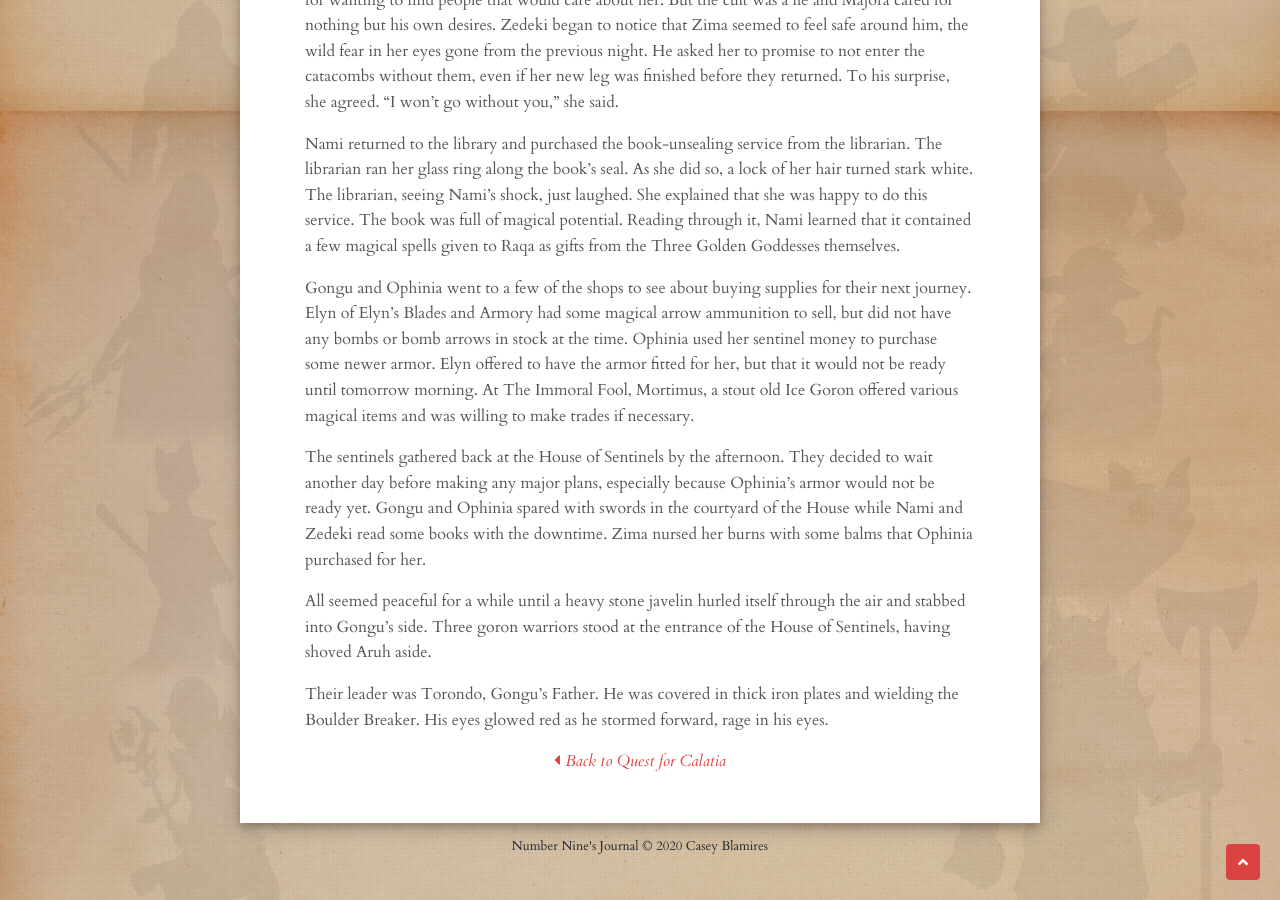
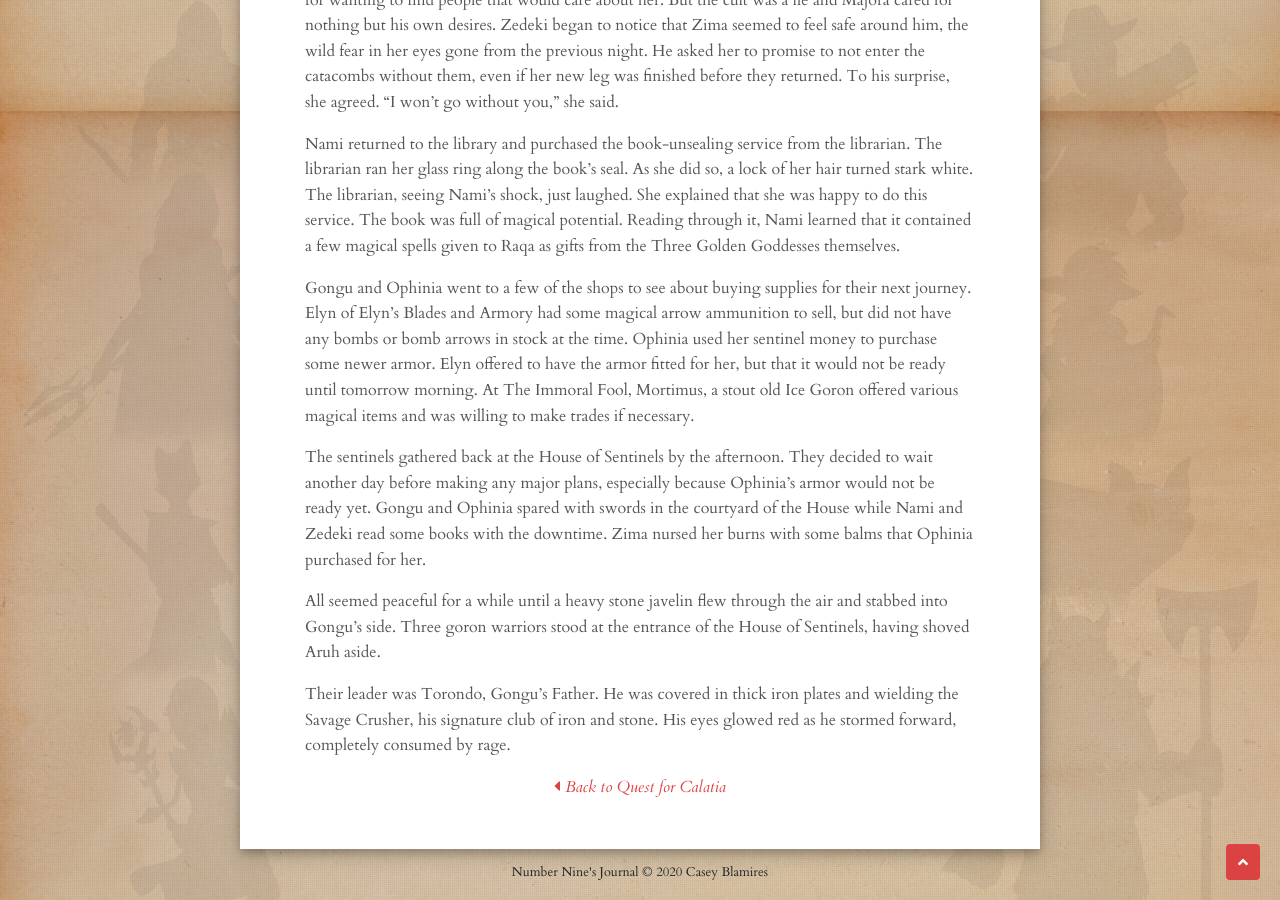
Before and after one commit to clblamires/ninesjournal, a Jekyll site: the page built from _posts/2020-07-07-zedeki-and-zima.md, in a window 1280 px wide and 900 px high, scrolled down 2693 px. Built offline with Jekyll 4.4.1, drawn with Linux system fonts in a browser that asks for light colours; nearby versions of some CDN libraries.

Commit message:
Various story fixes

```diff
--- a/_posts/2020-07-07-zedeki-and-zima.md
+++ b/_posts/2020-07-07-zedeki-and-zima.md
@@ -48,6 +48,6 @@ Gongu and Ophinia went to a few of the shops to see about buying supplies for th
 
 The sentinels gathered back at the House of Sentinels by the afternoon. They decided to wait another day before making any major plans, especially because Ophinia’s armor would not be ready yet. Gongu and Ophinia spared with swords in the courtyard of the House while Nami and Zedeki read some books with the downtime. Zima nursed her burns with some balms that Ophinia purchased for her.
 
-All seemed peaceful for a while until a heavy stone javelin hurled itself through the air and stabbed into Gongu’s side. Three goron warriors stood at the entrance of the House of Sentinels, having shoved Aruh aside.
+All seemed peaceful for a while until a heavy stone javelin flew through the air and stabbed into Gongu’s side. Three goron warriors stood at the entrance of the House of Sentinels, having shoved Aruh aside.
 
-Their leader was Torondo, Gongu’s Father. He was covered in thick iron plates and wielding the Boulder Breaker. His eyes glowed red as he stormed forward, rage in his eyes.
+Their leader was Torondo, Gongu’s Father. He was covered in thick iron plates and wielding the Savage Crusher, his signature club of iron and stone. His eyes glowed red as he stormed forward, completely consumed by rage.
```
Also changed, not shown: _posts/2020-06-21-meteor.md (+1 -1 lines).
